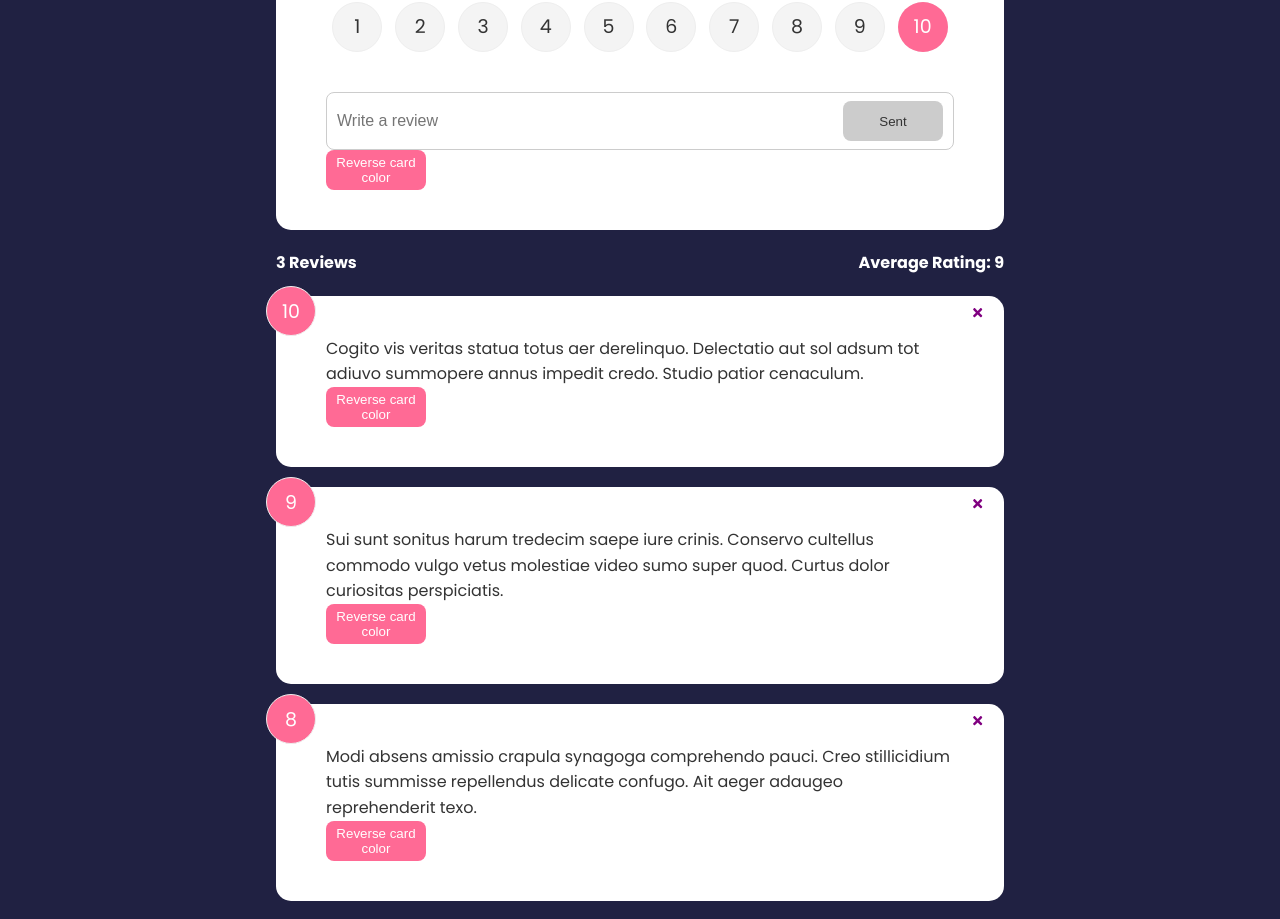
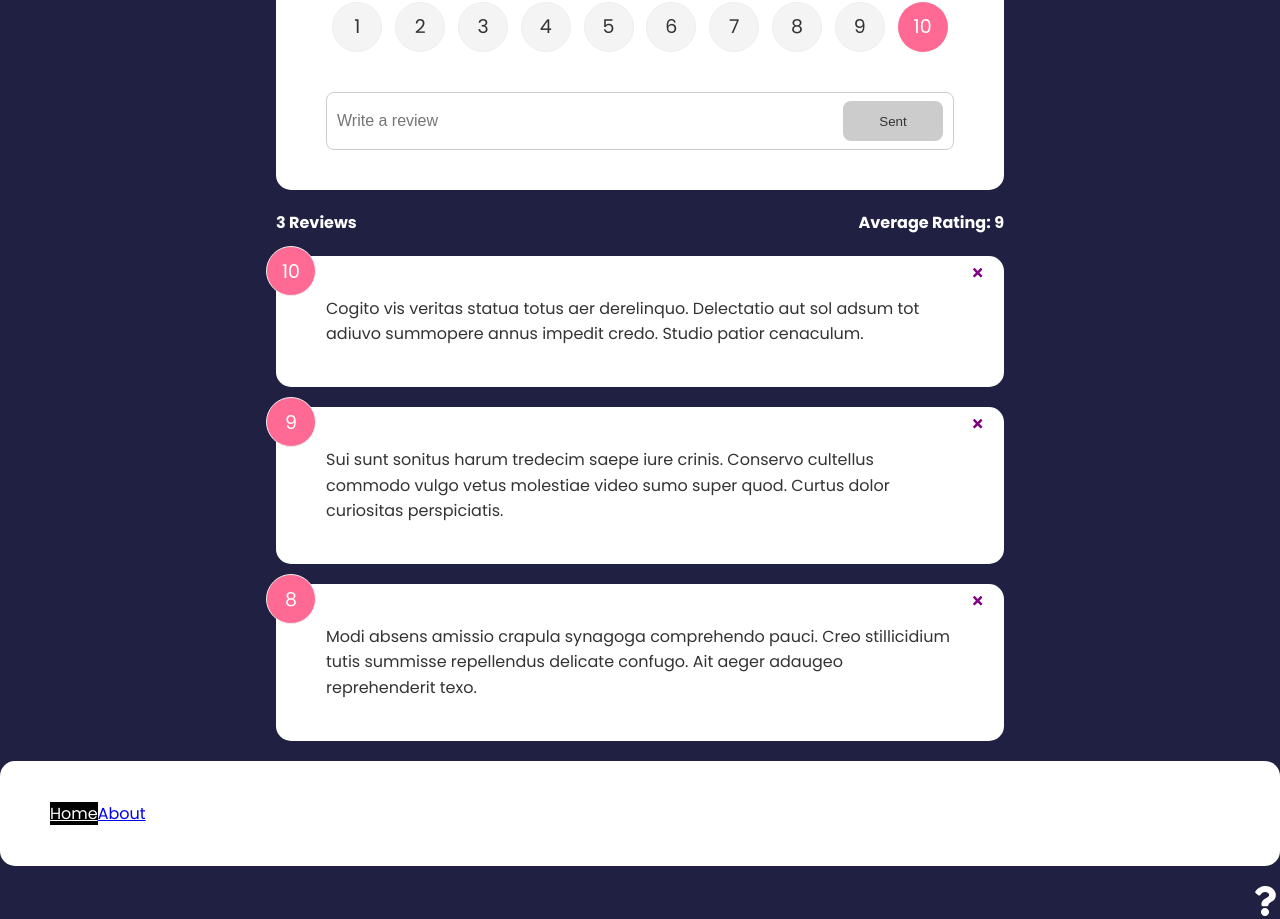
Before and after one commit to IgorZn/react_feedbacj_ui, a React (Create React App) app: page / in a window 1280 px wide. Shown: the part 203-1122 px from the top of the page. Built offline with nearby package versions, Linux system fonts and the light colour scheme.

Commit message:
5 Navigate & Nested Routes

```diff
--- a/src/App.js
+++ b/src/App.js
@@ -1,5 +1,5 @@
 import {useState} from "react";
-import {BrowserRouter, Route, Routes} from 'react-router-dom'
+import {BrowserRouter, Route, Routes, NavLink} from 'react-router-dom'
 //
 import Header from "./components/Header";
 import FeedbackData from "./fakeData";
@@ -8,6 +8,8 @@
 import FeedbackForm from "./components/FeedbackForm";
 import About from "./pages/About";
 import AboutIconLink from "./components/AboutIconLink";
+import Card from "./components/shared/Card";
+import Post from "./components/Post";
 
 function App() {
     const [feedback, setFeedback] = useState(FeedbackData);
@@ -27,8 +29,17 @@
                         }>
                         </Route>
                         <Route path="/about" element={<About/>}/>
+                        <Route path="/post/:id/:name" element={<Post/>}/>
                     </Routes>
                 </div>
+                <Card revIsEnable={false}>
+                    <NavLink to={'/'} activeclassname={'active'}>
+                        Home
+                    </NavLink>
+                    <NavLink to={'/about'} activeclassname={'active'}>
+                        About
+                    </NavLink>
+                </Card>
                 <AboutIconLink/>
             </BrowserRouter>
 
--- /dev/null
+++ b/src/components/Post.jsx
@@ -0,0 +1,13 @@
+import React from 'react';
+import {useParams} from "react-router-dom";
+
+function Post(props) {
+    const params = useParams()
+    return (
+        <div>
+            <h1>Post {params.id} {params.name}</h1>
+        </div>
+    );
+}
+
+export default Post;
--- a/src/components/shared/Card.jsx
+++ b/src/components/shared/Card.jsx
@@ -1,7 +1,7 @@
 import React, {useState} from 'react';
 
 // Style component
-function Card({reverse, children}) {
+function Card({reverse, children, revIsEnable}) {
     const [revColor, setRevColor] = useState(reverse);
 
     const handleReverse = () => {
@@ -11,7 +11,8 @@
         <>
             <div className={`card ${revColor && 'reverse'}`}>
                 {children}
-                <button onClick={handleReverse} className={"btn btn-secondary"}>Reverse card color</button>
+                {revIsEnable && <button onClick={handleReverse} className={"btn btn-secondary"}>Reverse card color</button>}
+
             </div>
 
         </>
--- a/src/index.css
+++ b/src/index.css
@@ -4,6 +4,11 @@
   box-sizing: border-box;
   margin: 0;
   padding: 0;
+}
+
+.active{
+  background: #000;
+  color: white;
 }
 
 body {
```
